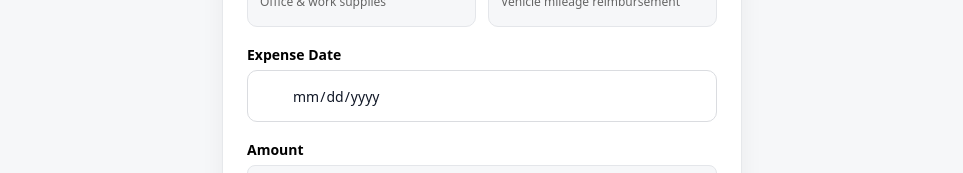
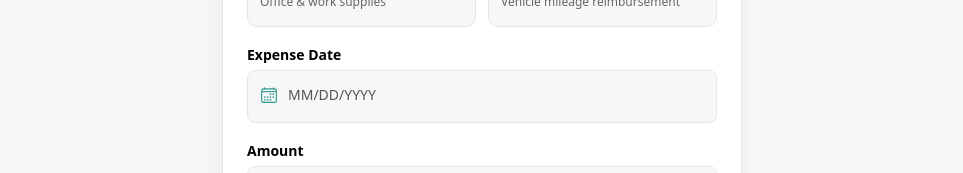
Before and after one commit to Agladima/expense, a React (Vite) app: page / in a window 1280 px wide. Shown: the part 430-603 px from the top of the page, without its empty margins (158-1121 px from the left). Built offline with nearby package versions, Linux system fonts and the light colour scheme.

Commit message:
custom date picker

```diff
--- a/src/components/Expence.css
+++ b/src/components/Expence.css
@@ -663,64 +663,194 @@ textarea {
   position: relative;
 }
 
-.date-picker {
-  position: relative;
-  z-index: 2;
+.date-display.dropdown {
+  width: 100%;
+  background: #f6f7f9;
+  padding: 14px 12px;
+  border-radius: 8px;
+  font-size: 14px;
   cursor: pointer;
-  width: 100%;
-  min-height: 52px;
-  padding: 14px 44px 14px 44px;
-  border-radius: 10px;
-  border: 1px solid #dadce0;
-  background: #fff;
-  color: #111827;
-  font-size: 14px;
-  outline: none;
-  transition: border-color 0.2s, box-shadow 0.2s;
+  border: 1px solid #e4e6ea;
+  color: #555;
+  transition: background 0.2s, border-color 0.2s;
+  text-align: left;
 }
 
-.date-picker:focus {
+.date-display.dropdown:hover {
+  background: #eef8f6;
   border-color: #2c9a89;
-  box-shadow: 0 0 0 3px rgba(44, 154, 137, 0.12);
 }
 
-.date-picker-icon {
-  position: absolute;
-  top: 50%;
-  left: 14px;
-  transform: translateY(-50%);
-  z-index: 1;
-  color: #5f6368;
-  font-size: 18px;
-  pointer-events: none;
+.date-display-left {
+  display: inline-flex;
+  align-items: center;
+  gap: 10px;
 }
 
-.date-picker-placeholder {
-  position: absolute;
-  top: 50%;
-  left: 44px;
-  transform: translateY(-50%);
-  z-index: 1;
-  color: #5f6368;
-  font-size: 14px;
-  pointer-events: none;
+.date-display-left svg {
+  color: #2c9a89;
+  font-size: 18px;
 }
 
-.date-picker::-webkit-calendar-picker-indicator {
+.custom-calendar {
   position: absolute;
-  right: 12px;
-  opacity: 0;
-  width: 20px;
-  height: 20px;
+  top: calc(100% + 8px);
+  left: 0;
+  width: 320px;
+  max-width: 100%;
+  background: #fff;
+  border: 1px solid #d9e3df;
+  border-radius: 12px;
+  box-shadow: 0 18px 30px rgba(28, 52, 47, 0.12);
+  padding: 12px;
+  z-index: 30;
+}
+
+.calendar-header {
+  display: flex;
+  align-items: center;
+  justify-content: space-between;
+  margin-bottom: 10px;
+}
+
+.calendar-title-group {
+  display: flex;
+  align-items: center;
+  gap: 8px;
+}
+
+.calendar-month-label {
+  font-size: 13px;
+  font-weight: 600;
+  color: #27443f;
+}
+
+.calendar-year-btn {
+  display: inline-flex;
+  align-items: center;
+  gap: 6px;
+  border: 1px solid #d9e3df;
+  border-radius: 999px;
+  background: #f6f7f9;
+  color: #2c9a89;
+  padding: 6px 10px;
+  font-size: 12px;
+  font-weight: 600;
   cursor: pointer;
 }
 
-.date-picker::-webkit-datetime-edit {
-  color: #111827;
+.calendar-year-btn:hover {
+  background: #eef8f6;
 }
 
-.date-picker:invalid::-webkit-datetime-edit {
-  color: transparent;
+.calendar-nav-btn {
+  width: 30px;
+  height: 30px;
+  border: 1px solid #d9e3df;
+  border-radius: 10px;
+  background: #f6f7f9;
+  color: #2c9a89;
+  display: grid;
+  place-items: center;
+  cursor: pointer;
+}
+
+.calendar-nav-btn:hover:not(:disabled) {
+  background: #eef8f6;
+}
+
+.calendar-nav-btn:disabled {
+  color: #b3beb9;
+  cursor: not-allowed;
+}
+
+.calendar-year-list {
+  max-height: 160px;
+  overflow-y: auto;
+  border: 1px solid #d9e3df;
+  border-radius: 10px;
+  background: #f8fbfa;
+  padding: 6px;
+  margin-bottom: 10px;
+}
+
+.calendar-year-option {
+  width: 100%;
+  border: none;
+  border-radius: 8px;
+  background: transparent;
+  color: #304943;
+  padding: 8px 10px;
+  text-align: left;
+  font-size: 13px;
+  cursor: pointer;
+}
+
+.calendar-year-option:hover {
+  background: #eef8f6;
+}
+
+.calendar-year-option.active {
+  background: #2c9a89;
+  color: #fff;
+}
+
+.calendar-weekdays {
+  display: grid;
+  grid-template-columns: repeat(7, 1fr);
+  gap: 4px;
+  margin-bottom: 6px;
+}
+
+.calendar-weekdays span {
+  text-align: center;
+  font-size: 10px;
+  font-weight: 600;
+  color: #7a8694;
+  text-transform: uppercase;
+}
+
+.calendar-grid {
+  display: grid;
+  grid-template-columns: repeat(7, 1fr);
+  gap: 4px;
+}
+
+.calendar-day {
+  border: 1px solid transparent;
+  border-radius: 8px;
+  background: #f6f7f9;
+  color: #304943;
+  min-height: 34px;
+  font-size: 12px;
+  cursor: pointer;
+  transition: background 0.2s, border-color 0.2s, color 0.2s;
+}
+
+.calendar-day:hover:not(:disabled) {
+  background: #eef8f6;
+  border-color: #cbe7e0;
+}
+
+.calendar-day.muted {
+  color: #a0ada8;
+  background: #fbfbfc;
+}
+
+.calendar-day.today {
+  border-color: #2c9a89;
+}
+
+.calendar-day.selected {
+  background: #2c9a89;
+  color: #fff;
+  border-color: #2c9a89;
+}
+
+.calendar-day:disabled {
+  color: #c3ccc8;
+  background: #fbfbfc;
+  cursor: not-allowed;
 }
 .required {
   color: #e53935;
--- a/src/components/Expence.jsx
+++ b/src/components/Expence.jsx
@@ -1,11 +1,19 @@
-import { useRef, useState } from "react";
+import { useEffect, useRef, useState } from "react";
 import "./Expence.css";
 import { CiForkAndKnife } from "react-icons/ci";
 import { LuCar, LuPlane, LuUpload } from "react-icons/lu";
 import { SlPlane } from "react-icons/sl";
 import { FiShoppingBag, FiPaperclip, FiX } from "react-icons/fi";
+import { FaAngleUp } from "react-icons/fa6";
+import { IoIosArrowDown } from "react-icons/io";
 import { PiTelegramLogoLight } from "react-icons/pi";
-import { IoCalendarOutline, IoLocationOutline, IoTimeOutline } from "react-icons/io5";
+import {
+  IoCalendarOutline,
+  IoChevronBack,
+  IoChevronForward,
+  IoLocationOutline,
+  IoTimeOutline,
+} from "react-icons/io5";
 import { BsPeople } from "react-icons/bs";
 
 function Expense() {
@@ -25,21 +33,23 @@ function Expense() {
   const [startLocation, setStartLocation] = useState("");
   const [endLocation, setEndLocation] = useState("");
   const [distanceMiles, setDistanceMiles] = useState("");
+  const [calendarOpen, setCalendarOpen] = useState(false);
+  const [yearPickerOpen, setYearPickerOpen] = useState(false);
+  const [visibleMonth, setVisibleMonth] = useState(() => {
+    const initialDate = new Date();
+    initialDate.setDate(1);
+    initialDate.setHours(0, 0, 0, 0);
+    return initialDate;
+  });
 
-  const today = new Date().toISOString().split("T")[0];
-  const dateInputRef = useRef(null);
+  const today = new Date();
+  today.setHours(0, 0, 0, 0);
+  const datePickerRef = useRef(null);
   const mileageRate = 0.67;
   const mileageTotal = (Number.parseFloat(distanceMiles) || 0) * mileageRate;
+
   const toggleExpenseType = (type) => {
     setExpenseType((prevType) => (prevType === type ? "" : type));
-  };
-
-  const openDatePicker = () => {
-    if (!dateInputRef.current) return;
-    dateInputRef.current.focus();
-    if (typeof dateInputRef.current.showPicker === "function") {
-      dateInputRef.current.showPicker();
-    }
   };
 
   const handleFileUpload = (e) => {
@@ -56,6 +66,114 @@ function Expense() {
   const removeFile = (id) => {
     setUploadedFiles(uploadedFiles.filter((file) => file.id !== id));
   };
+
+  useEffect(() => {
+    const handleClickOutside = (event) => {
+      if (!datePickerRef.current?.contains(event.target)) {
+        setCalendarOpen(false);
+        setYearPickerOpen(false);
+      }
+    };
+
+    document.addEventListener("mousedown", handleClickOutside);
+    document.addEventListener("touchstart", handleClickOutside);
+
+    return () => {
+      document.removeEventListener("mousedown", handleClickOutside);
+      document.removeEventListener("touchstart", handleClickOutside);
+    };
+  }, []);
+
+  const parseISODate = (dateString) => {
+    if (!dateString) return null;
+    const [year, month, day] = dateString.split("-").map(Number);
+    return new Date(year, month - 1, day);
+  };
+
+  const formatISODate = (date) => {
+    const year = date.getFullYear();
+    const month = String(date.getMonth() + 1).padStart(2, "0");
+    const day = String(date.getDate()).padStart(2, "0");
+    return `${year}-${month}-${day}`;
+  };
+
+  const selectedDateValue = parseISODate(selectedDate);
+
+  const formatDateDisplay = (date) => {
+    if (!date) return "MM/DD/YYYY";
+    return date.toLocaleDateString("en-US", {
+      month: "short",
+      day: "numeric",
+      year: "numeric",
+    });
+  };
+
+  const handleOpenCalendar = () => {
+    setCalendarOpen(true);
+    setYearPickerOpen(false);
+    if (selectedDateValue) {
+      const nextVisibleMonth = new Date(selectedDateValue);
+      nextVisibleMonth.setDate(1);
+      setVisibleMonth(nextVisibleMonth);
+    }
+  };
+
+  const handleSelectDate = (date) => {
+    if (date > today) return;
+    setSelectedDate(formatISODate(date));
+    setCalendarOpen(false);
+    setYearPickerOpen(false);
+  };
+
+  const changeMonth = (offset) => {
+    setYearPickerOpen(false);
+    setVisibleMonth((prev) => {
+      const next = new Date(prev.getFullYear(), prev.getMonth() + offset, 1);
+      return next > new Date(today.getFullYear(), today.getMonth(), 1)
+        ? new Date(today.getFullYear(), today.getMonth(), 1)
+        : next;
+    });
+  };
+
+  const weekDays = ["Sun", "Mon", "Tue", "Wed", "Thu", "Fri", "Sat"];
+  const monthLabel = visibleMonth.toLocaleDateString("en-US", {
+    month: "short",
+  });
+  const currentYear = today.getFullYear();
+  const yearOptions = Array.from(
+    { length: currentYear - 1950 + 1 },
+    (_, index) => currentYear - index,
+  );
+
+  const firstDayOfMonth = new Date(
+    visibleMonth.getFullYear(),
+    visibleMonth.getMonth(),
+    1,
+  );
+  const calendarStartDate = new Date(firstDayOfMonth);
+  calendarStartDate.setDate(firstDayOfMonth.getDate() - firstDayOfMonth.getDay());
+
+  const calendarDays = Array.from({ length: 42 }, (_, index) => {
+    const date = new Date(calendarStartDate);
+    date.setDate(calendarStartDate.getDate() + index);
+
+    const isCurrentMonth = date.getMonth() === visibleMonth.getMonth();
+    const isSelected =
+      selectedDateValue &&
+      formatISODate(date) === formatISODate(selectedDateValue);
+    const isToday = formatISODate(date) === formatISODate(today);
+    const isFuture = date > today;
+
+    return {
+      key: formatISODate(date),
+      date,
+      label: date.getDate(),
+      isCurrentMonth,
+      isSelected,
+      isToday,
+      isFuture,
+    };
+  });
 
   return (
     <>
@@ -107,21 +225,105 @@ function Expense() {
           </div>
 
           <label>Expense Date</label>
-          <div className="date-input-container" onClick={openDatePicker}>
-            <span className="date-picker-icon">
-              <IoCalendarOutline />
-            </span>
-            <input
-              ref={dateInputRef}
-              type="date"
-              className="date-picker"
-              value={selectedDate}
-              onChange={(e) => setSelectedDate(e.target.value)}
-              onClick={openDatePicker}
-              max={today}
-              aria-label="Expense date"
-            />
-            {!selectedDate && <span className="date-picker-placeholder">MM/DD/YYYY</span>}
+          <div className="date-input-container" ref={datePickerRef}>
+            <button
+              type="button"
+              className="date-display dropdown"
+              onClick={handleOpenCalendar}
+            >
+              <span className="date-display-left">
+                <IoCalendarOutline />
+                <span>{formatDateDisplay(selectedDateValue)}</span>
+              </span>
+            </button>
+
+            {calendarOpen && (
+              <div className="custom-calendar">
+                <div className="calendar-header">
+                  <button
+                    type="button"
+                    className="calendar-nav-btn"
+                    onClick={() => changeMonth(-1)}
+                  >
+                    <IoChevronBack />
+                  </button>
+                  <div className="calendar-title-group">
+                    <span className="calendar-month-label">{monthLabel}</span>
+                    <button
+                      type="button"
+                      className="calendar-year-btn"
+                      onClick={() => setYearPickerOpen((prev) => !prev)}
+                    >
+                      <span>{visibleMonth.getFullYear()}</span>
+                      {yearPickerOpen ? <FaAngleUp /> : <IoIosArrowDown />}
+                    </button>
+                  </div>
+                  <button
+                    type="button"
+                    className="calendar-nav-btn"
+                    onClick={() => changeMonth(1)}
+                    disabled={
+                      visibleMonth.getFullYear() === today.getFullYear() &&
+                      visibleMonth.getMonth() === today.getMonth()
+                    }
+                  >
+                    <IoChevronForward />
+                  </button>
+                </div>
+
+                {yearPickerOpen && (
+                  <div className="calendar-year-list">
+                    {yearOptions.map((year) => (
+                      <button
+                        key={year}
+                        type="button"
+                        className={[
+                          "calendar-year-option",
+                          year === visibleMonth.getFullYear() && "active",
+                        ]
+                          .filter(Boolean)
+                          .join(" ")}
+                        onClick={() => {
+                          setVisibleMonth(
+                            new Date(year, visibleMonth.getMonth(), 1),
+                          );
+                          setYearPickerOpen(false);
+                        }}
+                      >
+                        {year}
+                      </button>
+                    ))}
+                  </div>
+                )}
+
+                <div className="calendar-weekdays">
+                  {weekDays.map((day) => (
+                    <span key={day}>{day}</span>
+                  ))}
+                </div>
+
+                <div className="calendar-grid">
+                  {calendarDays.map((day) => (
+                    <button
+                      key={day.key}
+                      type="button"
+                      className={[
+                        "calendar-day",
+                        !day.isCurrentMonth && "muted",
+                        day.isSelected && "selected",
+                        day.isToday && "today",
+                      ]
+                        .filter(Boolean)
+                        .join(" ")}
+                      onClick={() => handleSelectDate(day.date)}
+                      disabled={day.isFuture}
+                    >
+                      {day.label}
+                    </button>
+                  ))}
+                </div>
+              </div>
+            )}
           </div>
 
           {expenseType === "travel" && (
```
